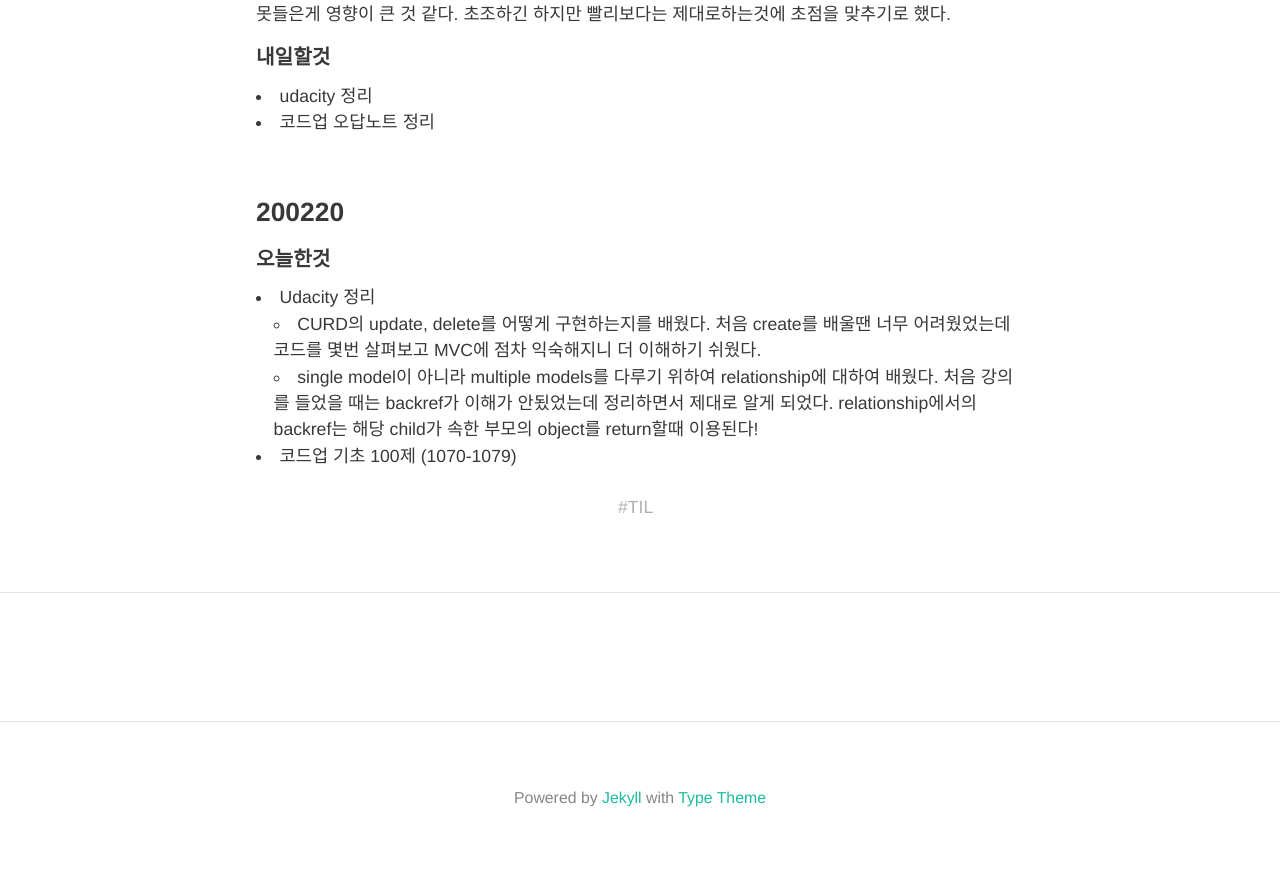
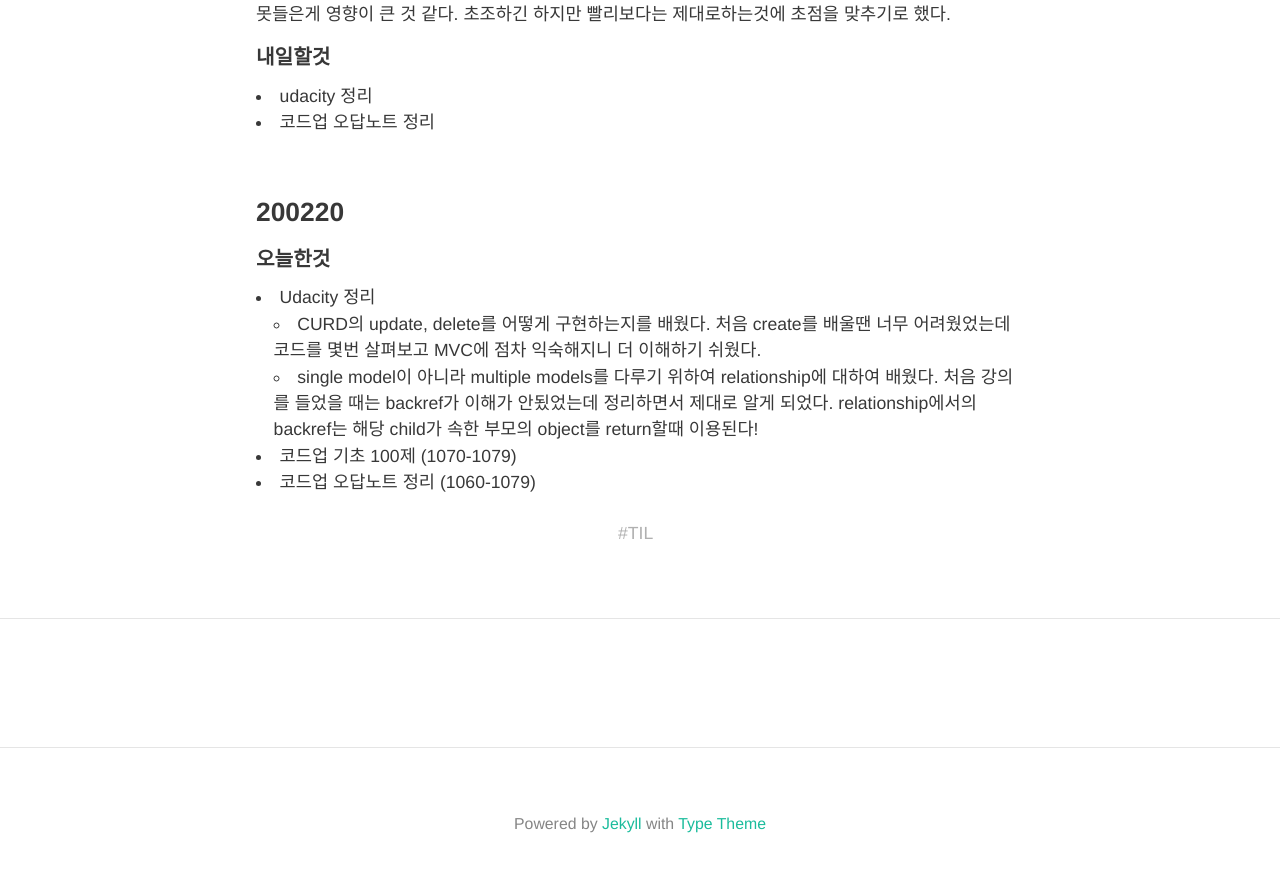
Before and after one commit to HyunlangBan/hyunlangban.github.io, a Jekyll site: the page built from _posts/2020-02-18-til-week.md, in a window 1280 px wide and 900 px high, scrolled down 1392 px. Shown: the top 872 px of the window. Built offline with Jekyll 4.4.1, drawn with Linux system fonts in a browser that asks for light colours; nearby versions of some CDN libraries; some web fonts are replaced; comment, search, counter and statistics services are not loaded.

Commit message:
Update 2020-02-18-til-week.md

```diff
--- a/_posts/2020-02-18-til-week.md
+++ b/_posts/2020-02-18-til-week.md
@@ -46,3 +46,4 @@ tag: TIL
   - CURD의 update, delete를 어떻게 구현하는지를 배웠다. 처음 create를 배울땐 너무 어려웠었는데 코드를 몇번 살펴보고 MVC에 점차 익숙해지니 더 이해하기 쉬웠다.
   - single model이 아니라 multiple models를 다루기 위하여 relationship에 대하여 배웠다. 처음 강의를 들었을 때는 backref가 이해가 안됬었는데 정리하면서 제대로 알게 되었다. relationship에서의 backref는 해당 child가 속한 부모의 object를 return할때 이용된다!
 - 코드업 기초 100제 (1070-1079)
+- 코드업 오답노트 정리 (1060-1079)
```
